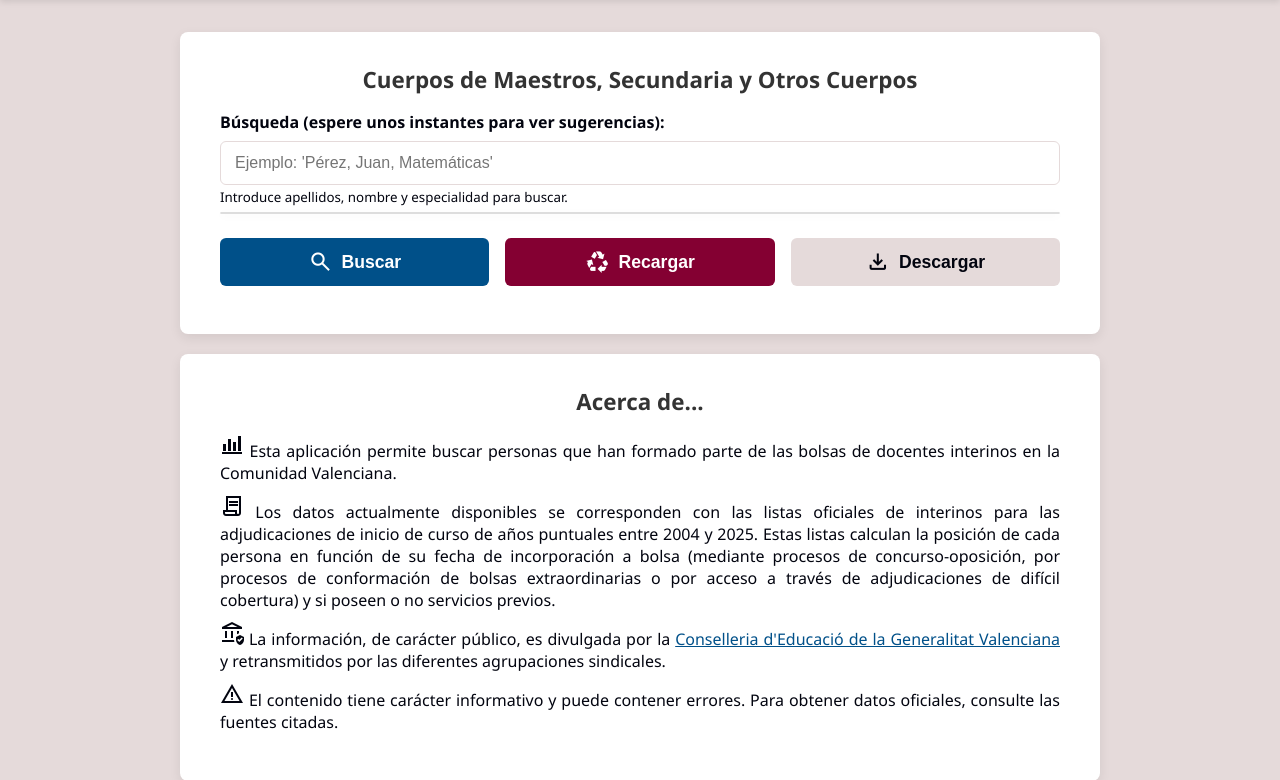
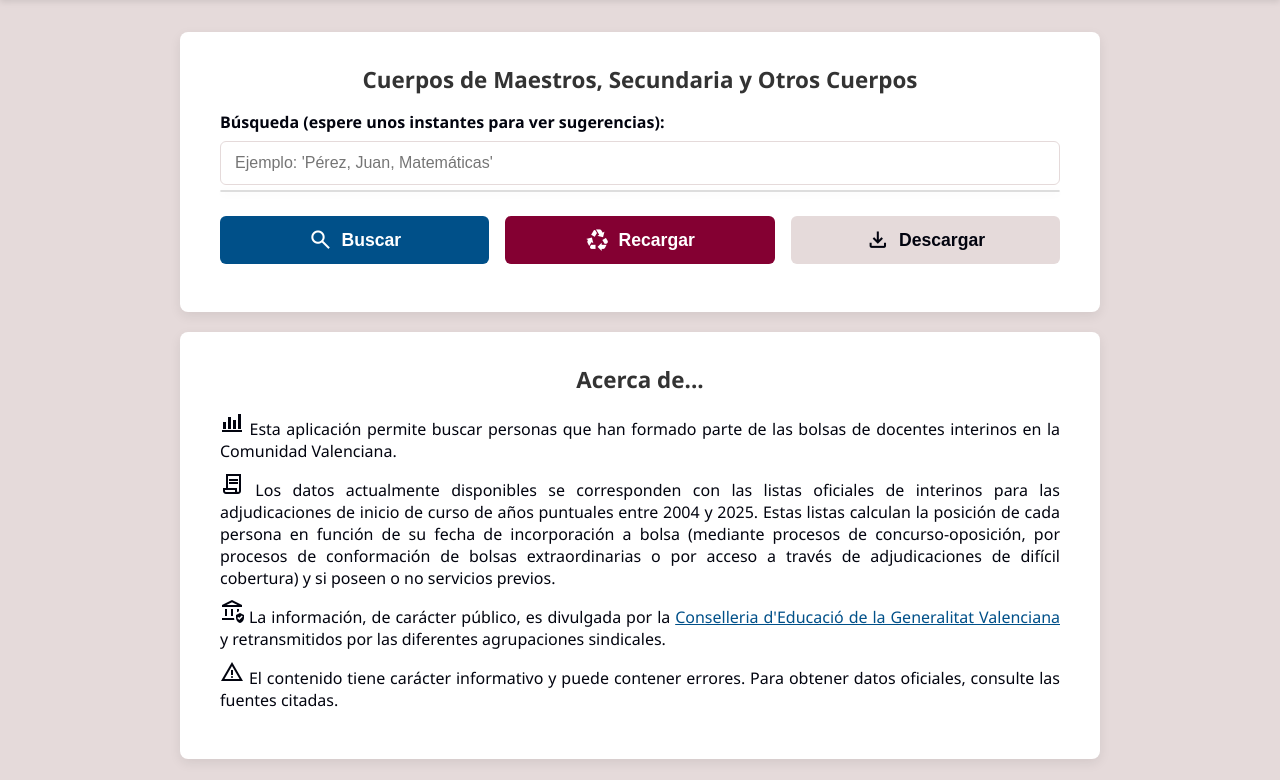
Before and after one commit to cargonm6/flask_interins, a Flask app: page / in a window 1280 px wide. Shown: the part 71-851 px from the top of the page. Run offline with Flask 3, Linux system fonts and the light colour scheme.

Commit message:
DB updated; removed text under input

```diff
--- a/templates/index.html
+++ b/templates/index.html
@@ -49,7 +49,6 @@
                 <input type="text" name="busqueda" id="busqueda" autocomplete="off" required
                        placeholder="Ejemplo: 'Pérez, Juan, Matemáticas'" aria-describedby="busqueda-ayuda"/>
                 <span id="loader" class="material-symbols-outlined">autorenew</span>
-                <small id="busqueda-ayuda">Introduce apellidos, nombre y especialidad para buscar.</small>
             </div>
             <ul id="sugerencias"></ul>
             <div class="botones">
```
